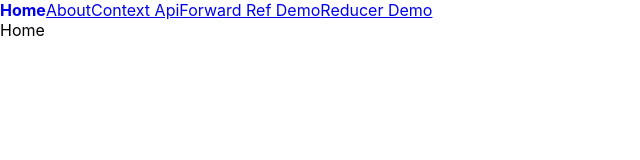
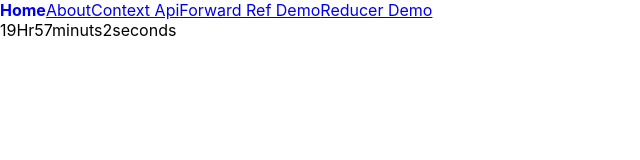
Before and after one commit to nitinchandrakar/react-js-playground, a React (Create React App) app: page / in a window 1280 px wide. Shown: the top 160 px of the page, without its empty margins (0-640 px from the left). Built offline with nearby package versions, Linux system fonts and the light colour scheme.

Commit message:
timer component

```diff
--- /dev/null
+++ b/src/Components/TImer/index.js
@@ -0,0 +1,33 @@
+import { useEffect, useState } from "react";
+
+export function Timer() {
+  let [time, setTime] = useState(new Date());
+
+  useEffect(()=>{
+    const intervalId = setInterval(()=>{
+        setTime(()=>new Date())
+    },1000);
+
+    return function clear(){
+        clearInterval(intervalId)
+    }
+  },[])
+  return (
+    <>
+      <div>
+        <span>
+          {time.getHours()}
+          Hr
+        </span>
+        <span>
+          {time.getMinutes()}
+          minuts
+        </span>
+        <span>
+          {time.getSeconds()}
+          seconds
+        </span>
+      </div>
+    </>
+  );
+}
--- a/src/Home/index.js
+++ b/src/Home/index.js
@@ -1,6 +1,8 @@
+import { Timer } from "../Components/TImer";
+
 function Home(){
     return(<>
-        Home
+        <Timer></Timer>
     </>)
 }
 
```
